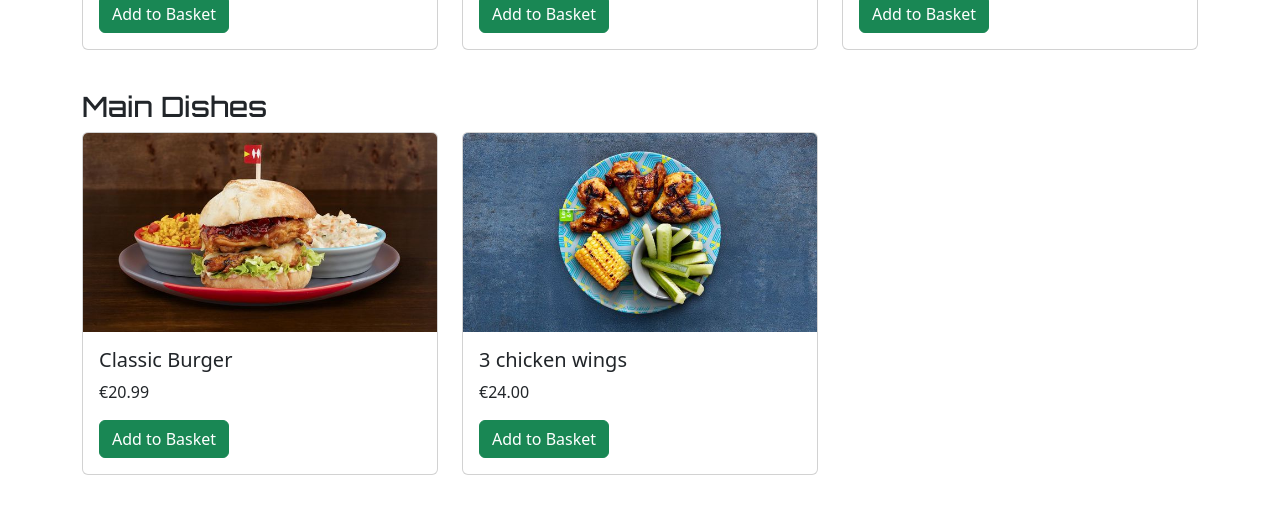
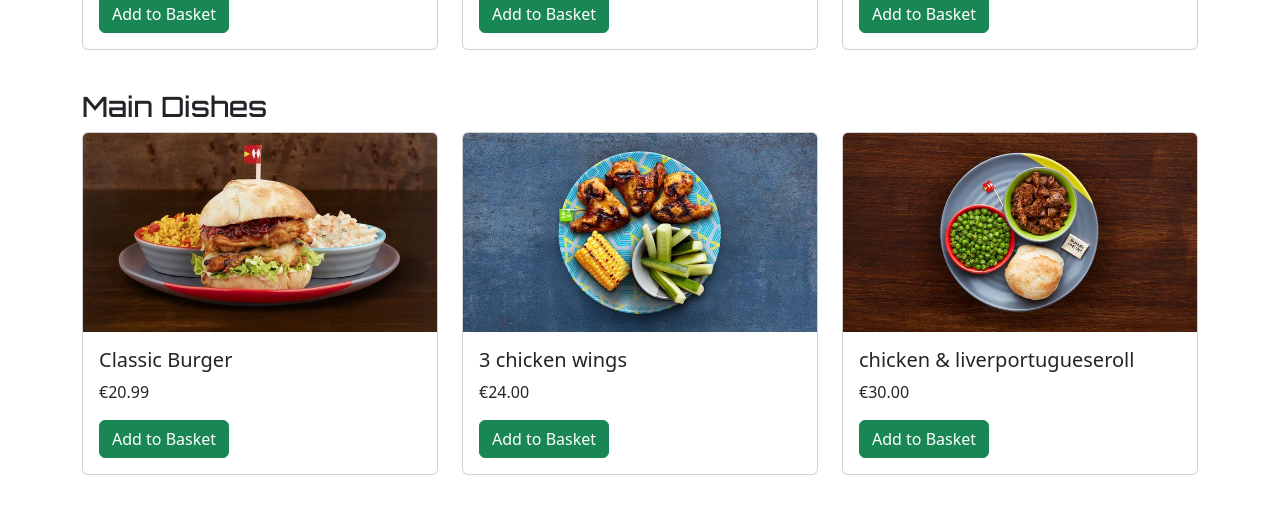
Before and after one commit to FawasAjani/cafe-app, a React (Create React App) app: page /order in a window 1280 px wide. Shown: the part 880-1398 px from the top of the page. Built offline with nearby package versions, Linux system fonts and the light colour scheme.

Commit message:
added a new main dish

```diff
--- a/src/components/order.js
+++ b/src/components/order.js
@@ -8,6 +8,7 @@ import almondsImage from '../images/almonds.jpg';
 import maccheeseImage from '../images/Ajani mac&cheese.jpg';
 import burgerImage from '../images/burger.jpg';
 import chickenwingsImage from '../images/chickenwings.jpg';
+import chickenliverportugueserollImage from '../images/chicken-liverportugueseroll.jpg';
 import "bootstrap/dist/css/bootstrap.min.css";
 //Food iteams
 const foodItems = [
@@ -19,6 +20,7 @@ const foodItems = [
     { id: 6, category: "Starters", name: "Ajani mac&cheese", price: 12.00, image: maccheeseImage  },
     { id: 7, category: "Main Dishes" ,name: "Classic Burger", price: 20.99, image: burgerImage },
     { id: 8, category: "Main Dishes", name: "3 chicken wings", price: 24.00, image: chickenwingsImage  },
+    { id: 9, category: "Main Dishes", name: "chicken & liverportugueseroll", price: 30.00, image:chickenliverportugueserollImage },
 
     { id: 10, category: "Desserts", name: "Chocolate Brownie", price: 4.99, image: "brownie.jpg" },
     { id: 11, category: "Desserts", name: "Ice Cream Sundae", price: 5.49, image: "ice_cream.jpg" },
```
Also changed, not shown: src/images/chicken-liverportugueseroll.jpg (added).
